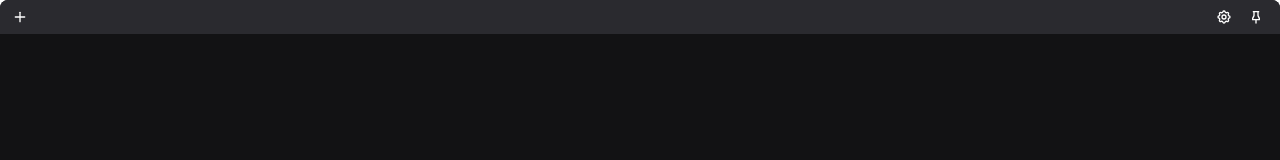
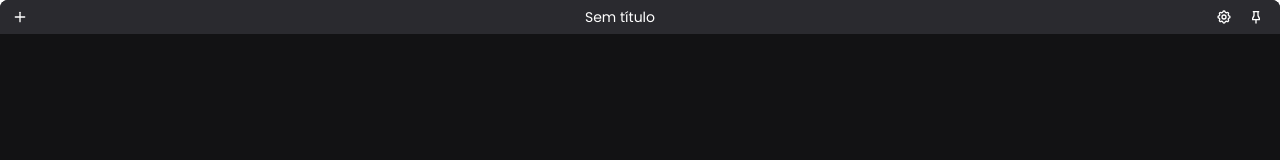
Before and after one commit to stanlino/glifos, a React (Vite) app: page / in a window 1280 px wide. Shown: the top 160 px of the page. Built offline with nearby package versions, Linux system fonts and the light colour scheme.

Commit message:
refactor: editor component paths

```diff
--- a/src/App.tsx
+++ b/src/App.tsx
@@ -1,4 +1,4 @@
-import { Editor } from './features/editor/editor'
+import { Editor } from './components/editor/editor'
 import { Header } from './components/header'
 import { invoke } from '@tauri-apps/api'
 import { useDisableContextMenu } from './hooks/use-disable-context-menu'
--- a/src/components/header.tsx
+++ b/src/components/header.tsx
@@ -1,4 +1,4 @@
-import { useCallback, useReducer } from 'react'
+import { useCallback, useReducer, useRef } from 'react'
 import { TbPinned, TbPinnedFilled, TbPlus } from 'react-icons/tb'
 import { SettingsPopup } from './settings-popup'
 import { useEditorStore } from '../store/editor.store'
@@ -7,7 +7,9 @@ import { Drawer } from './drawer/drawer.component'
 
 export function Header(): JSX.Element {
   const [windowPinned, toggleWindowPin] = useReducer((state: boolean) => !state, false)
-  const { addNote, notes } = useEditorStore()
+  const { addNote, notes, currentNoteID, getNote, updateNoteTitle } = useEditorStore()
+
+  const invisibleSpanRef = useRef<HTMLSpanElement>(null)
 
   const handleToggleWindowPin = useCallback(() => {
     w.getCurrent().setAlwaysOnTop(!windowPinned)
@@ -29,6 +31,19 @@ export function Header(): JSX.Element {
           </button>
         )}
       </div>
+      <input
+        type="text"
+        defaultValue={getNote(currentNoteID)?.title || 'Sem título'}
+        className="bg-transparent text-accent text-sm outline-none min-w-10 max-w-60 text-center"
+        key={currentNoteID}
+        onChange={(e) => updateNoteTitle(currentNoteID, e.currentTarget.value)}
+        ref={(ref) => {
+          if (!ref) return
+          if (!invisibleSpanRef.current) return
+          invisibleSpanRef.current.textContent = ref.value
+          ref.style.width = `${invisibleSpanRef.current.offsetWidth}px`
+        }}
+      />
       <div className="flex gap-2 px-1">
         <SettingsPopup />
         <button
--- a/src/components/note/note-preview.component.tsx
+++ b/src/components/note/note-preview.component.tsx
@@ -36,7 +36,7 @@ export function NotePreview({ noteID }: NotePreviewProps) {
   return (
     <div className="flex flex-1 flex-col gap-2 select-none preview cursor-pointer max-h-28 overflow-hidden">
       <span className="text-white font-semibold">
-        {getNote(noteID)?.title ?? 'Untitled'}
+        {getNote(noteID)?.title ?? 'Sem título'}
       </span>
       {(getNote(noteID)?.content?.length ?? 0) > 7 && (
         <EditorContent editor={editor} />
```
Also changed, not shown: src/components/editor/editor-button.tsx (renamed from src/features/editor/editor-button.tsx), src/components/editor/editor.tsx (renamed from src/features/editor/editor.tsx).
